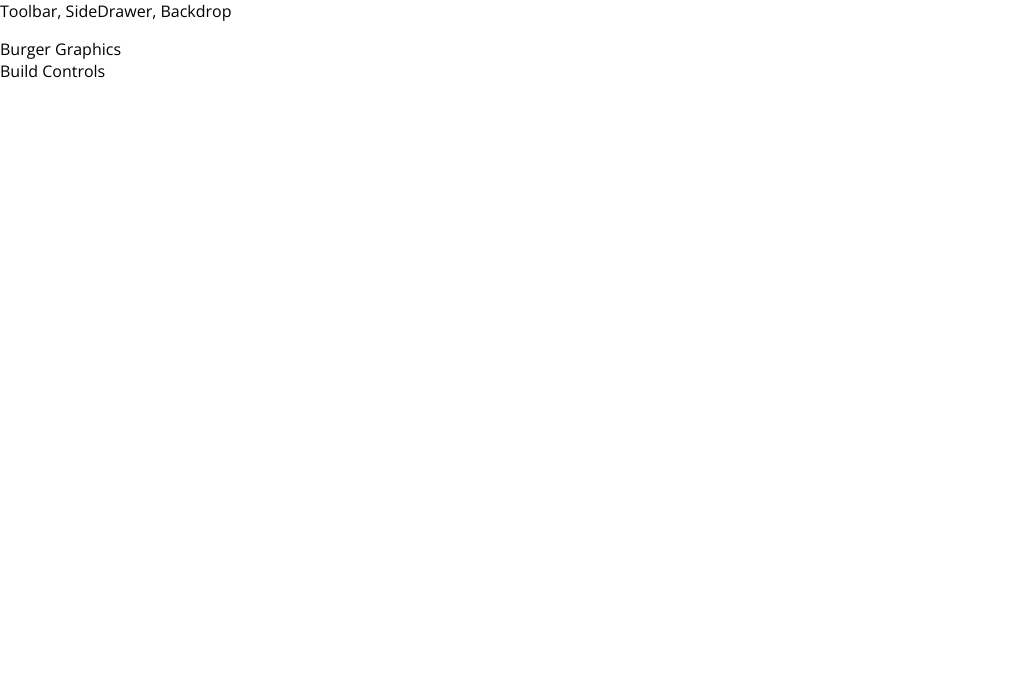
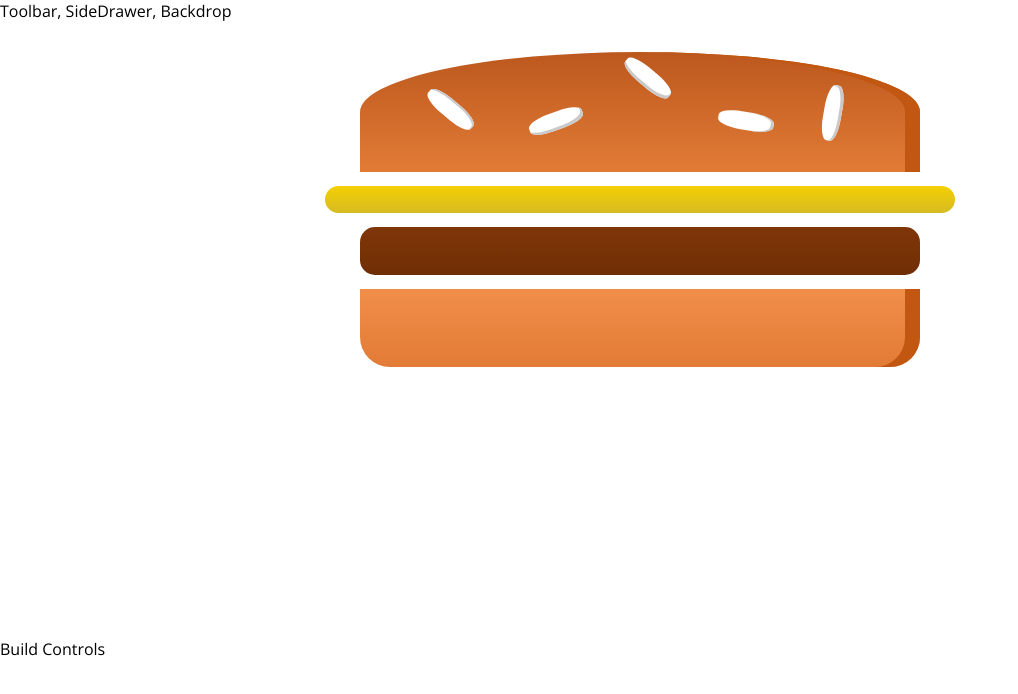
Before and after one commit to Jarkkohei/React-Complete-Guide, a React app: page / in a window 1280 px wide. Shown: the top 694 px of the page, without its empty margins (0-1018 px from the left). Built offline with nearby package versions, Linux system fonts and the light colour scheme.

Commit message:
Added the Burger.css -file and added the Burger-component to be rendered in the App.js [112]

```diff
--- /dev/null
+++ b/src/components/Burger/Burger.css
@@ -0,0 +1,34 @@
+/* Mobile */
+.Burger {
+    width: 100%;
+    margin: auto;
+    height: 250px;
+    overflow: auto;
+    text-align: center;
+    font-weight: bold;
+    font-size: 1.2rem;
+}
+
+/* Portrait */
+@media (min-width: 500px) and (max-height: 400px) {
+    .Burger {
+        width: 350px;
+        height: 300px;
+    }
+}
+
+/* Tablet */
+@media (min-width: 500px) and (min-height: 401px) {
+    .Burger {
+        width: 450px;
+        height: 400px;
+    }
+}
+
+/* Large screens */
+@media (min-width: 1000px) and (min-height: 700px) {
+    .Burger {
+        width: 700px;
+        height: 600px;
+    }
+}
--- a/src/components/Burger/Burger.js
+++ b/src/components/Burger/Burger.js
@@ -0,0 +1,17 @@
+import React from 'react';
+
+import classes from './Burger.css';
+import BurgerIngredient from './BurgerIngredient/BurgerIngredient';
+
+const burger = (props) => {
+    return(
+        <div className={classes.Burger}>
+            <BurgerIngredient type="bread-top" />
+            <BurgerIngredient type="cheese" />
+            <BurgerIngredient type="meat" />
+            <BurgerIngredient type="bread-bottom" />
+        </div>
+    );
+};
+
+export default burger;
--- a/src/components/Burger/BurgerIngredient/BurgerIngredient.js
+++ b/src/components/Burger/BurgerIngredient/BurgerIngredient.js
@@ -49,7 +49,7 @@
 
 //  Property "type" must be present and of type string.
 BurgerIngredient.propTypes = {
-    type: PropTypes.string.isRequired;
+    type: PropTypes.string.isRequired
 };
 
 export default BurgerIngredient;
--- a/src/containers/BurgerBuilder/BurgerBuilder.js
+++ b/src/containers/BurgerBuilder/BurgerBuilder.js
@@ -1,12 +1,14 @@
 import React, { Component } from 'react';
 
 import Aux from '../../hoc/Auxiliary';
+
+import Burger from './../../components/Burger/Burger';
 
 class BurgerBuilder extends Component {
     render() {
         return(
             <Aux>
-                <div>Burger Graphics</div>
+                <Burger />
                 <div>Build Controls</div>
             </Aux>
         );
```
